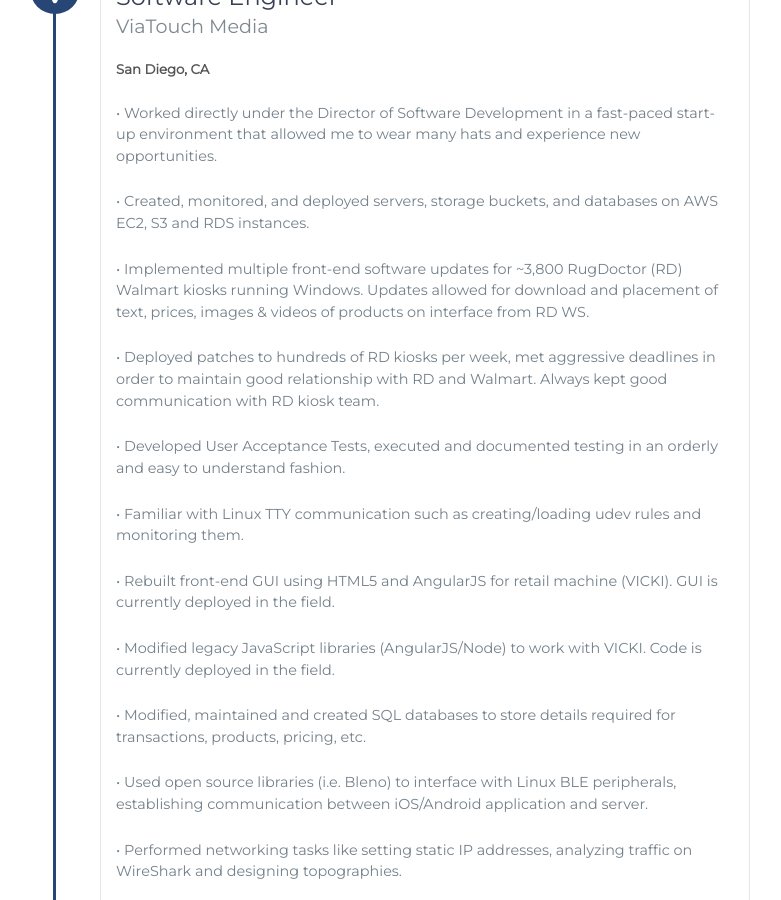
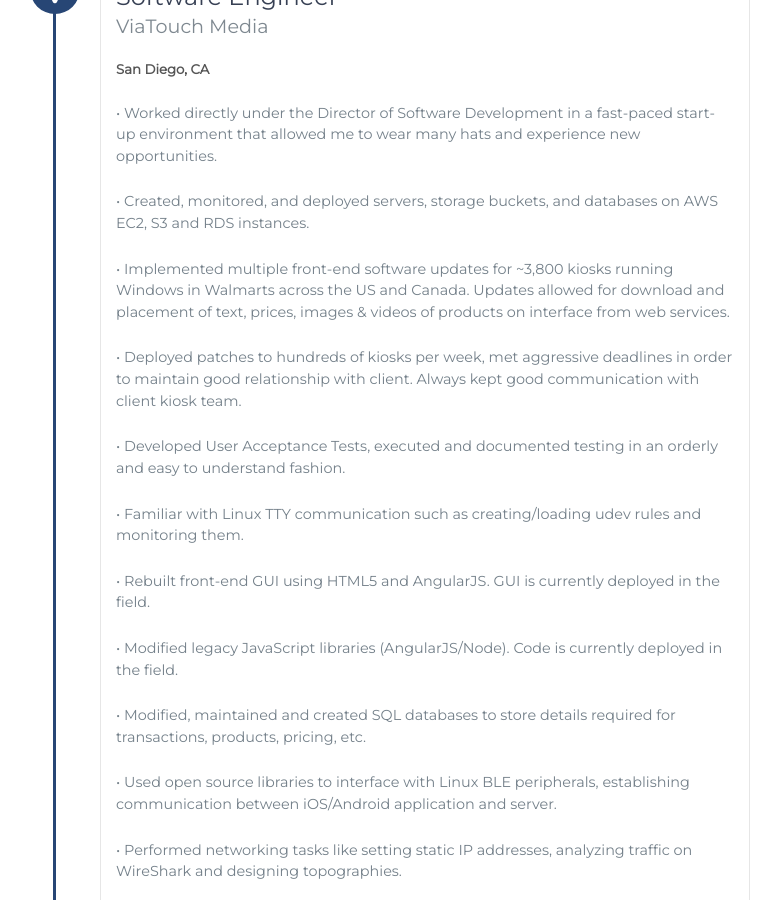
Before and after one commit to ericegonz/Portfolio_v1, a Jekyll site: the page built from index.html, in a window 1280 px wide and 900 px high, scrolled down 2262 px. Shown: the whole window, without its empty margins (390-1171 px from the left). Built offline with Jekyll 4.4.1, drawn with Linux system fonts in a browser that asks for light colours.

Commit message:
final minor change i hope

```diff
--- a/_includes/resume.html
+++ b/_includes/resume.html
@@ -10,14 +10,14 @@
         <h5>San Diego, CA</h5>
         <p>• Worked directly under the Director of Software Development in a fast-paced start-up environment that allowed me to wear many hats and experience new opportunities.</p><br>
         <p>• Created, monitored, and deployed servers, storage buckets, and databases on AWS EC2, S3 and RDS instances.</p><br>
-        <p>• Implemented multiple front-end software updates for ~3,800 RugDoctor (RD) Walmart kiosks running Windows. Updates allowed for download and placement of text, prices, images & videos of products on interface from RD WS.</p><br>
-        <p>• Deployed patches to hundreds of RD kiosks per week, met aggressive deadlines in order to maintain good relationship with RD and Walmart. Always kept good communication with RD kiosk team.</p><br>
+        <p>• Implemented multiple front-end software updates for ~3,800 kiosks running Windows in Walmarts across the US and Canada. Updates allowed for download and placement of text, prices, images & videos of products on interface from web services.</p><br>
+        <p>• Deployed patches to hundreds of kiosks per week, met aggressive deadlines in order to maintain good relationship with client. Always kept good communication with client kiosk team.</p><br>
         <p>• Developed User Acceptance Tests, executed and documented testing in an orderly and easy to understand fashion.</p><br>
         <p>• Familiar with Linux TTY communication such as creating/loading udev rules and monitoring them.</p><br>
-        <p>• Rebuilt front-end GUI using HTML5 and AngularJS for retail machine (VICKI). GUI is currently deployed in the field.</p><br>
-        <p>• Modified legacy JavaScript libraries (AngularJS/Node) to work with VICKI. Code is currently deployed in the field.</p><br>
+        <p>• Rebuilt front-end GUI using HTML5 and AngularJS. GUI is currently deployed in the field.</p><br>
+        <p>• Modified legacy JavaScript libraries (AngularJS/Node). Code is currently deployed in the field.</p><br>
         <p>• Modified, maintained and created SQL databases to store details required for transactions, products, pricing, etc.</p><br>
-        <p>• Used open source libraries (i.e. Bleno) to interface with Linux BLE peripherals, establishing communication between iOS/Android application and server.</p><br>
+        <p>• Used open source libraries to interface with Linux BLE peripherals, establishing communication between iOS/Android application and server.</p><br>
         <p>• Performed networking tasks like setting static IP addresses, analyzing traffic on WireShark and designing topographies.</p><br>
         <p>• Designed and deployed various Linux services utilizing init.d and Supervisor process control system on Linux.</p><br>
         <p>• Designed protocol running off of RabbitMQ on AMQP to communicate with devices in the same subnet in order to execute commands on one device, report back and work seamlessly as one.</p><br>
```
